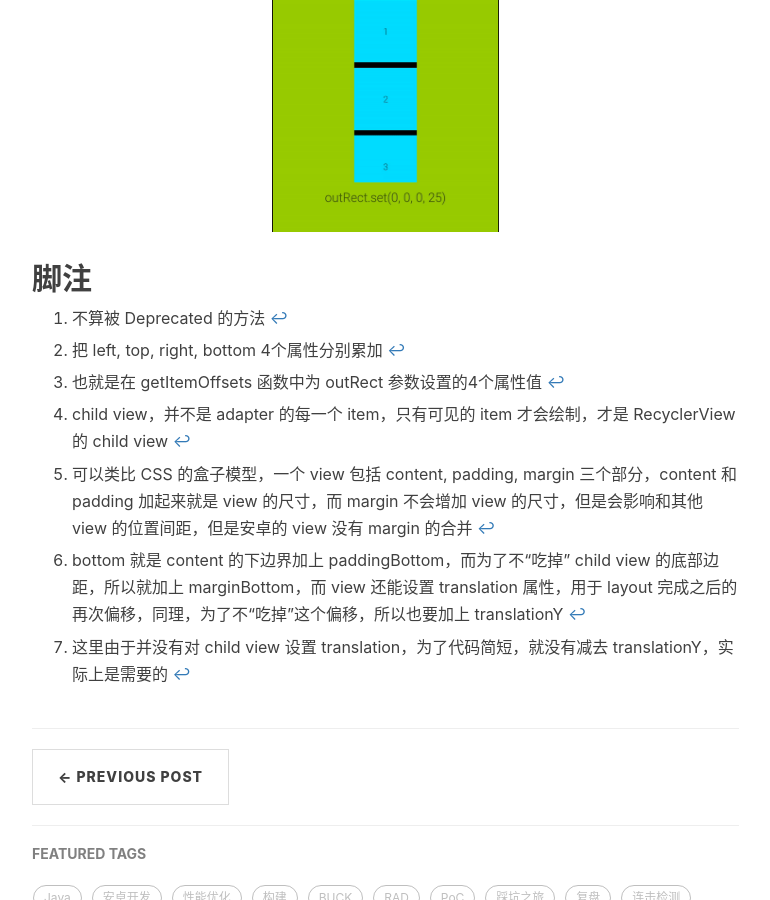
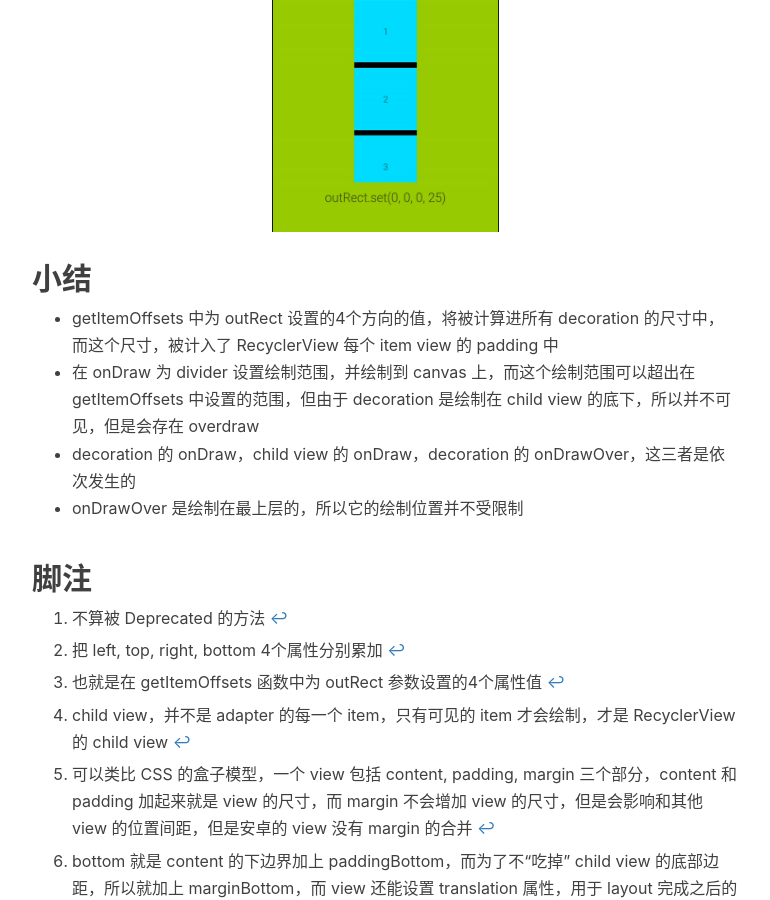
Before and after one commit to anzhidabai/Piasy.github.io, a Jekyll site: the page built from _posts/2016-03-26-Insight-Android-RecyclerView-ItemDecoration.md, in a window 1280 px wide and 900 px high, scrolled down 5980 px. Shown: the whole window, without its empty margins (233-1003 px from the left). Built offline with Jekyll 4.4.1, drawn with Linux system fonts in a browser that asks for light colours; comment, search, counter and statistics services are not loaded.

Commit message:
RecyclerView.ItemDecoration add conclusion

```diff
--- a/_posts/2016-03-26-Insight-Android-RecyclerView-ItemDecoration.md
+++ b/_posts/2016-03-26-Insight-Android-RecyclerView-ItemDecoration.md
@@ -135,6 +135,12 @@ drawVertical 是为纵向的 RecyclerView 绘制 divider，遍历每个 *child v
 
 <img src="/img/201603/recycler-view-decoration-demo.gif" alt="整体效果" style="height: 400px;">
 
+## 小结
++ getItemOffsets 中为 outRect 设置的4个方向的值，将被计算进所有 decoration 的尺寸中，而这个尺寸，被计入了 RecyclerView 每个 item view 的 padding 中
++ 在 onDraw 为 divider 设置绘制范围，并绘制到 canvas 上，而这个绘制范围可以超出在 getItemOffsets 中设置的范围，但由于 decoration 是绘制在 child view 的底下，所以并不可见，但是会存在 overdraw
++ decoration 的 onDraw，child view 的 onDraw，decoration 的 onDrawOver，这三者是依次发生的
++ onDrawOver 是绘制在最上层的，所以它的绘制位置并不受限制
+
 ## 脚注
 [^three-method]: 不算被 Deprecated 的方法
 [^add-together]: 把 left, top, right, bottom 4个属性分别累加
```
